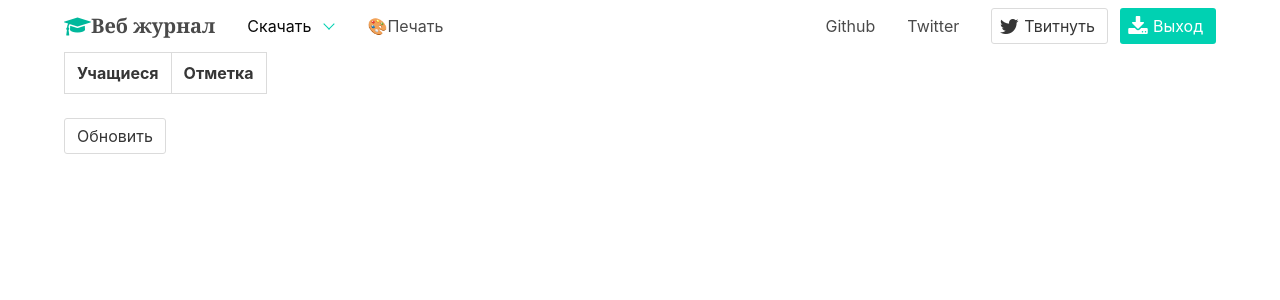
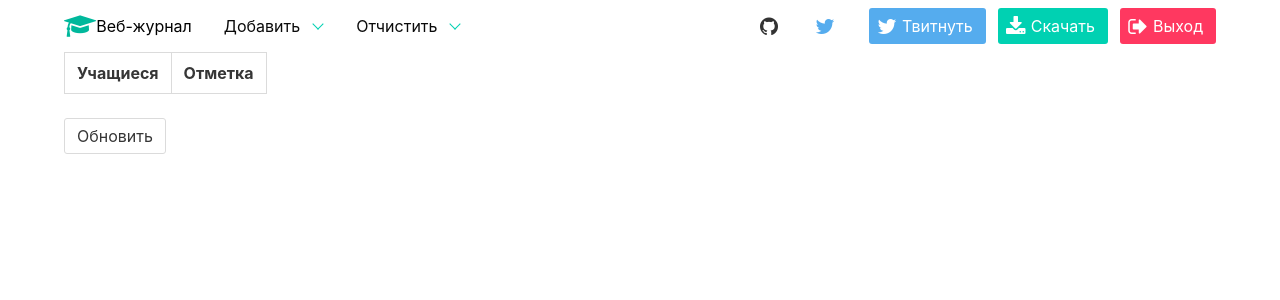
Before and after one commit to solaire-off/record-book, a Django app: page / in a window 1280 px wide. Shown: the top 300 px of the page. Run offline with Django 3.2, Linux system fonts and the light colour scheme; the visitor is signed in with stand-in values (Sample User, id 1); data that the repository does not hold is empty.

Commit message:
Style changes

```diff
--- /dev/null
+++ b/journal/static/css/style.css
@@ -0,0 +1,16 @@
+.tw-button{
+	background-color: #55acee;
+    color: white !important;
+    border-color: transparent !important;
+}
+.tw-button:hover {
+    background-color: #49a6ed;
+    color: white;
+}
+.tw-button:active, .tw-button:focus {
+    background-color: #3ea1ec;
+    color: white;
+}
+div.navbar-link{
+	cursor: pointer;
+}
--- a/journal/templates/journal/base.html
+++ b/journal/templates/journal/base.html
@@ -7,15 +7,15 @@
     <meta name="viewport" content="width=device-width, initial-scale=1">
     <link rel="stylesheet" href="https://maxcdn.bootstrapcdn.com/font-awesome/4.7.0/css/font-awesome.min.css">
     <link rel="stylesheet" href="{% static "css/bulma.min.css" %}">
-    <title>Веб журнал</title>
+    <link rel="stylesheet" href="{% static "css/style.css" %}">
+    <title>Веб-журнал</title>
   </head>
   <body>
     <div class="container">
       <nav class="navbar ">
-        <div class="navbar-brand ">
-          <div class="navbar-item" style="font-family: museo-slab,Georgia,Times New Roman,Times,serif;
-            font-weight: bold;font-size: 20px;">
-            <i class="fa fa-graduation-cap" style="color:#00b89c" aria-hidden="true"></i> Веб журнал
+        <div class="navbar-brand">
+          <div class="navbar-item" style="color:black">
+            <i class="fa fa-graduation-cap" style="color:#00b89c;font-size:25px" aria-hidden="true"></i> Веб-журнал
           </div>
           <a class="navbar-item is-hidden-desktop" href="https://github.com/solaire-off/record-book" target="_blank">
           <span class="icon" style="color: #333;">
@@ -33,35 +33,48 @@
             <span></span>
           </div>
         </div>
-        <div id="navMenuExample" class="navbar-menu">
+        <div class="navbar-menu">
           <div class="navbar-start">
             <div class="navbar-item has-dropdown is-hoverable">
-              <a class="navbar-link  is-active" href="#">
-              Скачать
-              </a>
+              <div class="navbar-link is-active" href="#">
+              Добавить
+              </div>
               <div class="navbar-dropdown ">
                 <a class="navbar-item " href="#">
-                <i class="fa fa-file-pdf-o fa-fw" aria-hidden="true"></i> PDF
+                Учащегося
                 </a>
                 <a class="navbar-item " href="#">
-                <i class="fa fa-file-excel-o fa-fw" aria-hidden="true"></i> Exel
-                </a>
-                <a class="navbar-item " href="#">
-                <i class="fa fa-file-word-o fa-fw" aria-hidden="true"></i> Docx
+                Предмет
                 </a>
               </div>
             </div>
-            <a class="navbar-item " href="#">
-            <span class="emoji">🎨</span>
-            Печать
-            </a>
+            <div class="navbar-item has-dropdown is-hoverable">
+              <div class="navbar-link  is-active" href="#">
+              Отчистить
+              </div>
+              <div class="navbar-dropdown ">
+                <a class="navbar-item " href="#">
+                Учащихся
+                </a>
+                <a class="navbar-item " href="#">
+                Предметы
+                </a>
+                <a class="navbar-item " href="#">
+                Оценки
+                </a>
+              </div>
+            </div>
           </div>
           <div class="navbar-end">
             <a class="navbar-item is-hidden-desktop-only" href="https://github.com/solaire-off/record-book" target="_blank">
-            Github
+            <span class="icon" style="color: #333;">
+            <i class="fa fa-github"></i>
+            </span>
             </a>
             <a class="navbar-item is-hidden-desktop-only" href="https://twitter.com/solaire_off" target="_blank">
-            Twitter
+            <span class="icon" style="color: #55acee;">
+            <i class="fa fa-twitter"></i>
+            </span>
             </a>
             <div class="navbar-item">
               <div class="field is-grouped">
@@ -81,9 +94,17 @@
                   </a>
                 </p>
                 <p class="control">
-                  <a class="button is-primary" href="{% url 'logout' %}?next={% url 'home' %}">
+                  <a class="button is-primary" href="#">
                   <span class="icon">
                   <i class="fa fa-download"></i>
+                  </span>
+                  <span>Скачать</span>
+                  </a>
+                </p>
+                <p class="control">
+                  <a class="button is-danger" href="{% url 'logout' %}?next={% url 'home' %}">
+                  <span class="icon">
+                  <i class="fa fa-sign-out"></i>
                   </span>
                   <span>Выход</span>
                   </a>
@@ -103,6 +124,7 @@
     <script src="{% static "js/vue.min.js" %}"></script>
     {% endif %}
     <script src="{% static "js/vue-resource.js" %}"></script>
+    <script src="{% static "js/app.js" %}"></script>
     {% block footer %}
     {% endblock %}
   </body>
```
Also changed, not shown: journal/static/js/app.js (added, +49 -0 lines), journal/templates/journal/app.html (+0 -56 lines), journal/templates/journal/login.html (+6 -4 lines).
